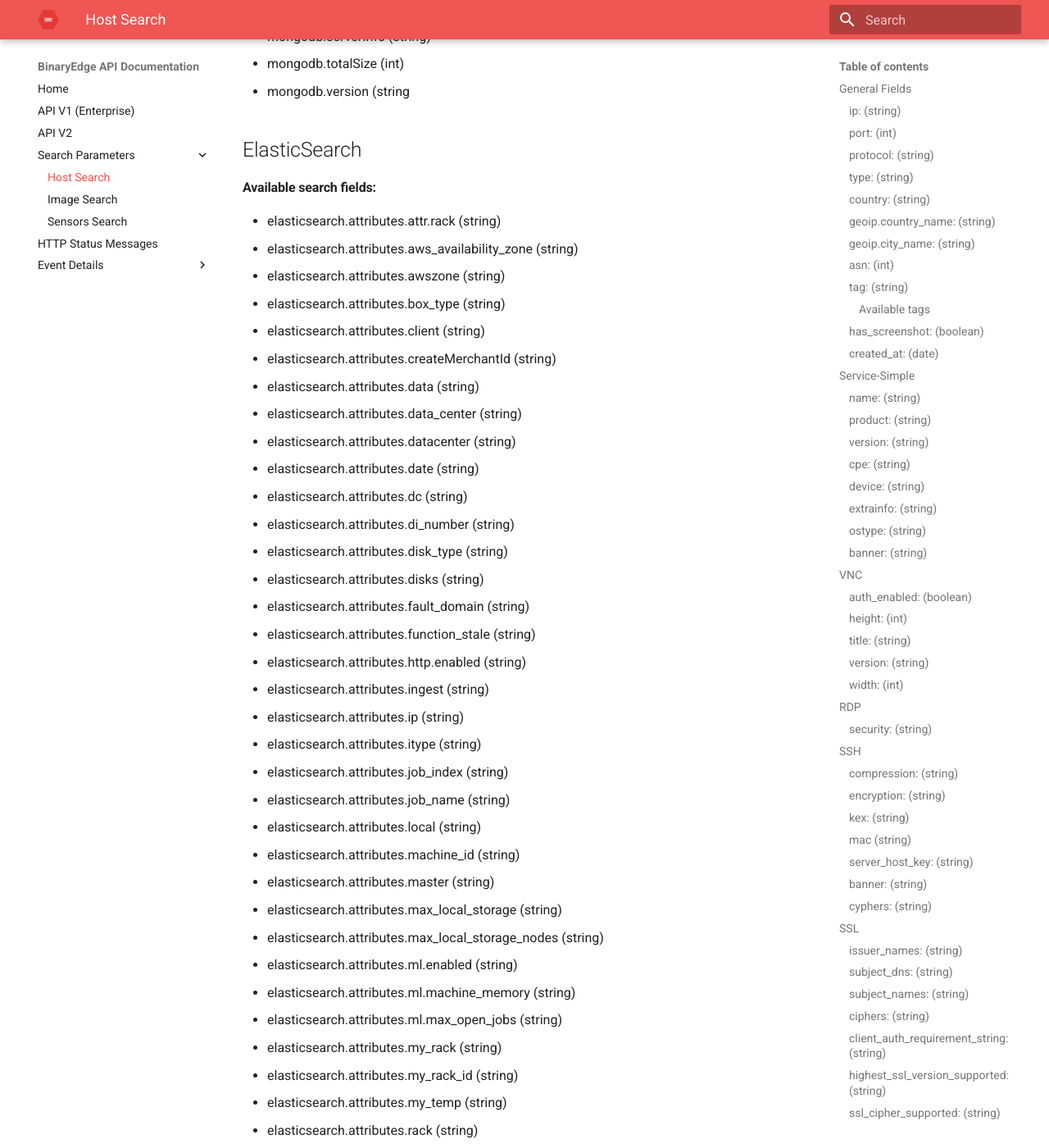
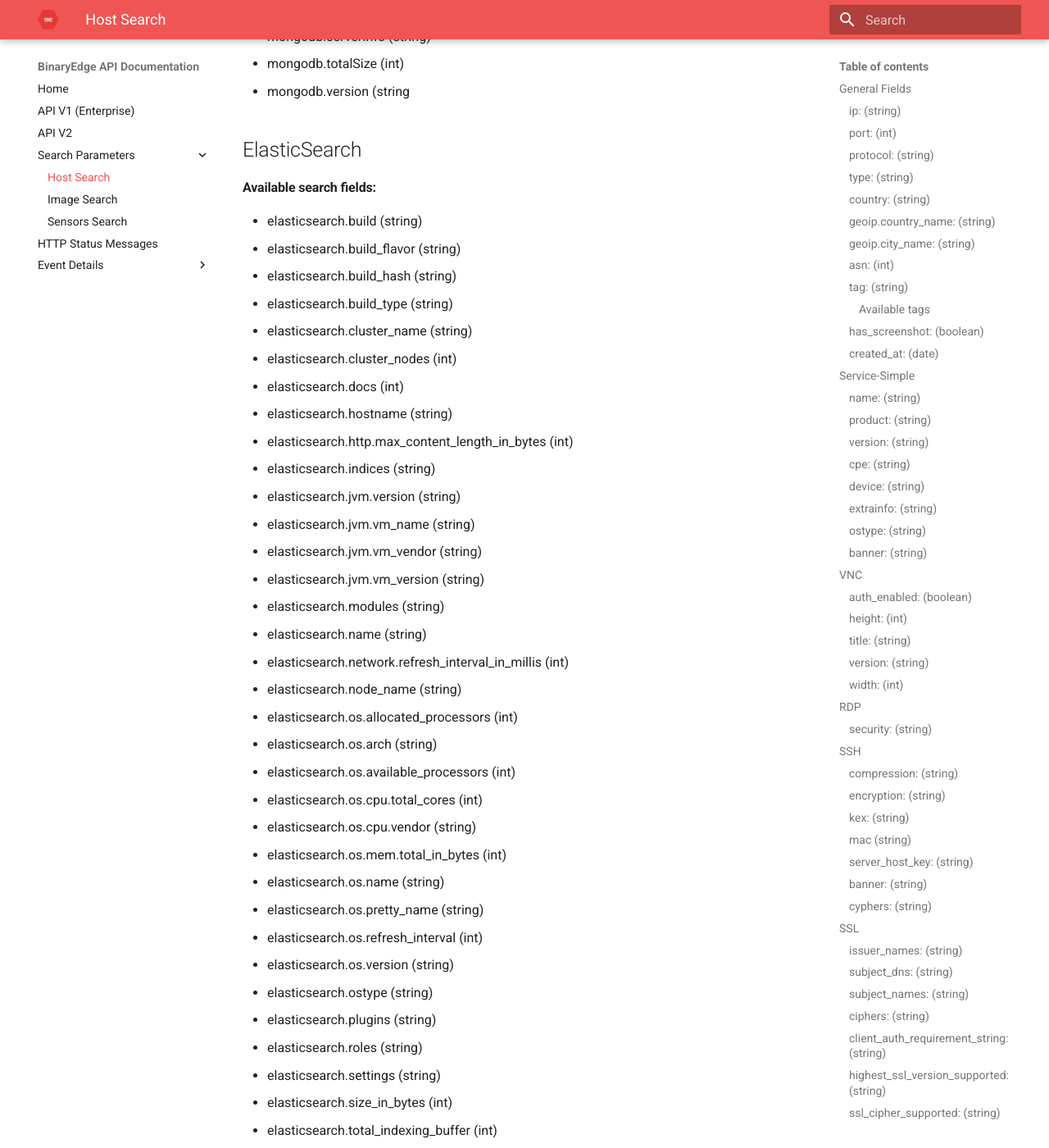
Before and after one commit to igama/docs.binaryedge.io, an MkDocs documentation site: the page built from docs/search.md, in a window 1280 px wide and 1400 px high, scrolled down 10360 px. Shown: the whole window at 82% size. Built offline with MkDocs 1.6.1 and Material for MkDocs 9.7.7, drawn with Linux system fonts in a browser that asks for light colours; some of the changed text lies outside the part shown.

Commit message:
simplify ES fields

```diff
--- a/docs/search.md
+++ b/docs/search.md
@@ -336,58 +336,6 @@ Search by HTTP title.
 
 #### Available search fields:
 
-* elasticsearch.attributes.attr.rack (string)
-* elasticsearch.attributes.aws_availability_zone (string)
-* elasticsearch.attributes.awszone (string)
-* elasticsearch.attributes.box_type (string)
-* elasticsearch.attributes.client (string)
-* elasticsearch.attributes.createMerchantId (string)
-* elasticsearch.attributes.data (string)
-* elasticsearch.attributes.data_center (string)
-* elasticsearch.attributes.datacenter (string)
-* elasticsearch.attributes.date (string)
-* elasticsearch.attributes.dc (string)
-* elasticsearch.attributes.di_number (string)
-* elasticsearch.attributes.disk_type (string)
-* elasticsearch.attributes.disks (string)
-* elasticsearch.attributes.fault_domain (string)
-* elasticsearch.attributes.function_stale (string)
-* elasticsearch.attributes.http.enabled (string)
-* elasticsearch.attributes.ingest (string)
-* elasticsearch.attributes.ip (string)
-* elasticsearch.attributes.itype (string)
-* elasticsearch.attributes.job_index (string)
-* elasticsearch.attributes.job_name (string)
-* elasticsearch.attributes.local (string)
-* elasticsearch.attributes.machine_id (string)
-* elasticsearch.attributes.master (string)
-* elasticsearch.attributes.max_local_storage (string)
-* elasticsearch.attributes.max_local_storage_nodes (string)
-* elasticsearch.attributes.ml.enabled (string)
-* elasticsearch.attributes.ml.machine_memory (string)
-* elasticsearch.attributes.ml.max_open_jobs (string)
-* elasticsearch.attributes.my_rack (string)
-* elasticsearch.attributes.my_rack_id (string)
-* elasticsearch.attributes.my_temp (string)
-* elasticsearch.attributes.rack (string)
-* elasticsearch.attributes.rack_id (string)
-* elasticsearch.attributes.region (string)
-* elasticsearch.attributes.role (string)
-* elasticsearch.attributes.role-incident-indexer (string)
-* elasticsearch.attributes.role-text-indexer (string)
-* elasticsearch.attributes.set (string)
-* elasticsearch.attributes.size (string)
-* elasticsearch.attributes.stale (string)
-* elasticsearch.attributes.storage (string)
-* elasticsearch.attributes.storage-tier (string)
-* elasticsearch.attributes.tag (string)
-* elasticsearch.attributes.temperature (string)
-* elasticsearch.attributes.testattr (string)
-* elasticsearch.attributes.type (string)
-* elasticsearch.attributes.uid (string)
-* elasticsearch.attributes.update_domain (string)
-* elasticsearch.attributes.xpack.installed (string)
-* elasticsearch.attributes.zone (string)
 * elasticsearch.build (string)
 * elasticsearch.build_flavor (string)
 * elasticsearch.build_hash (string)
@@ -398,8 +346,6 @@ Search by HTTP title.
 * elasticsearch.hostname (string)
 * elasticsearch.http.max_content_length_in_bytes (int)
 * elasticsearch.indices (string)
-* elasticsearch.indices_raw (string)
-* elasticsearch.ingest.processors.type (string)
 * elasticsearch.jvm.version (string)
 * elasticsearch.jvm.vm_name (string)
 * elasticsearch.jvm.vm_vendor (string)
@@ -411,18 +357,12 @@ Search by HTTP title.
 * elasticsearch.os.allocated_processors (int)
 * elasticsearch.os.arch (string)
 * elasticsearch.os.available_processors (int)
-* elasticsearch.os.cpu.cache_size_in_bytes (int)
-* elasticsearch.os.cpu.cores_per_socket (int)
-* elasticsearch.os.cpu.mhz (int)
-* elasticsearch.os.cpu.model (string)
 * elasticsearch.os.cpu.total_cores (int)
-* elasticsearch.os.cpu.total_sockets (int)
 * elasticsearch.os.cpu.vendor (string)
 * elasticsearch.os.mem.total_in_bytes (int)
 * elasticsearch.os.name (string)
 * elasticsearch.os.pretty_name (string)
 * elasticsearch.os.refresh_interval (int)
-* elasticsearch.os.swap.total_in_bytes (int)
 * elasticsearch.os.version (string)
 * elasticsearch.ostype (string)
 * elasticsearch.plugins (string)
```
